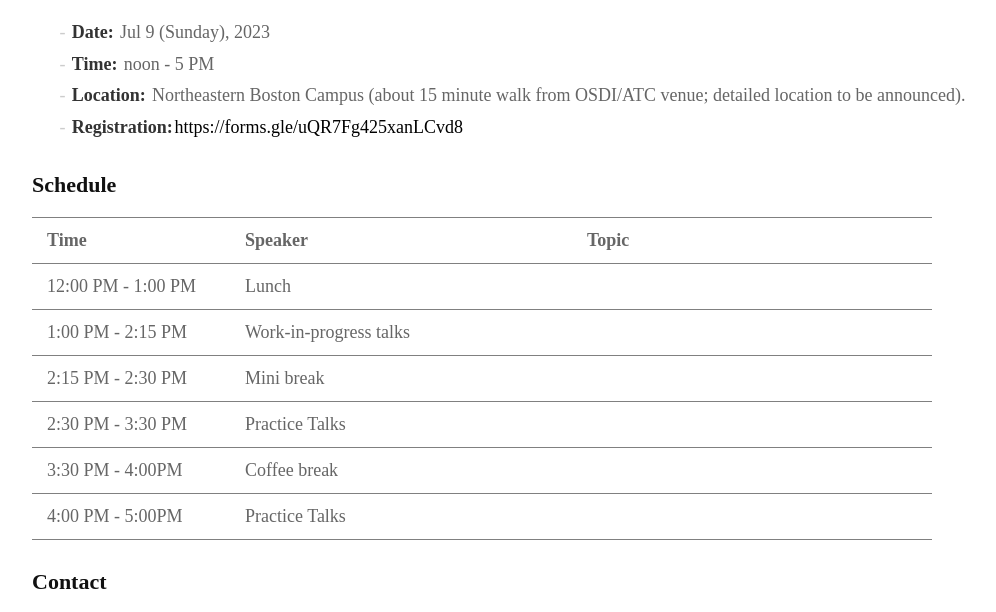
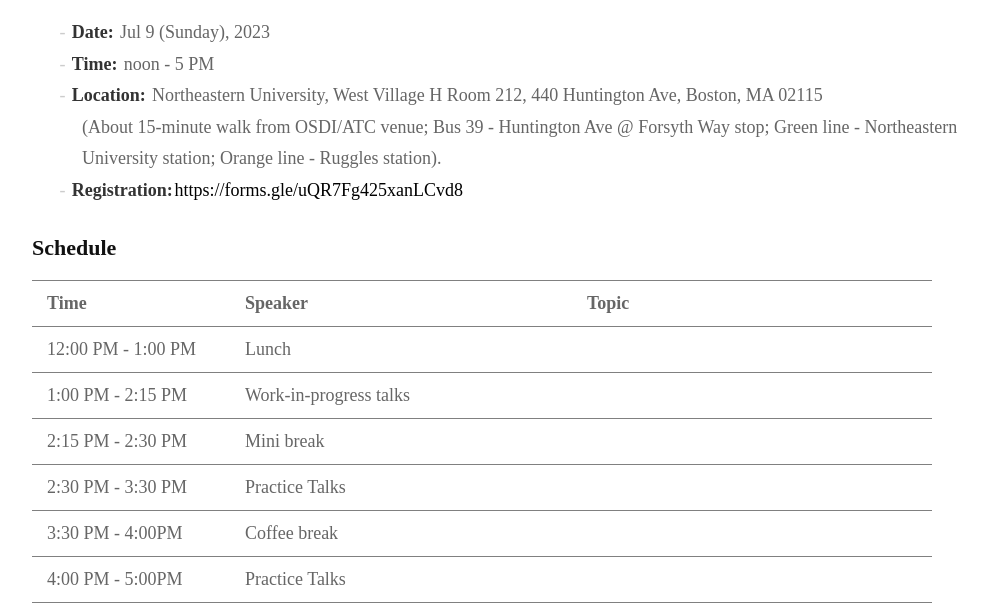
Before and after one commit to Khoury-srg/pre-osdi-atc-2025, a plain HTML site: page docs/index.html in a window 1280 px wide. Shown: the part 170-782 px from the top of the page, without its empty margins (158-1154 px from the left). Drawn offline with Linux system fonts and the light colour scheme.

Commit message:
location

```diff
--- a/docs/index.html
+++ b/docs/index.html
@@ -37,7 +37,8 @@ table colgroup col:nth-child(3) {
 				<ul class="org-ul">
 					<li> <b>Date:</b> Jul 9 (Sunday), 2023 </li>
 					<li> <b>Time:</b> noon - 5 PM </li>
-					<li> <b>Location:</b> Northeastern Boston Campus (about 15 minute walk from OSDI/ATC venue; detailed location to be announced). </li>
+					<li> <b>Location:</b> Northeastern University, West Village H Room 212, 440 Huntington Ave, Boston, MA 02115 </br>(About 15-minute walk from OSDI/ATC venue;
+						Bus 39 - Huntington Ave @ Forsyth Way stop; Green line - Northeastern University station; Orange line - Ruggles station). </li>
 					<li> <b>Registration:</b><a href=https://forms.gle/uQR7Fg425xanLCvd8>https://forms.gle/uQR7Fg425xanLCvd8</a> </li>
 				</ul>
 
```
